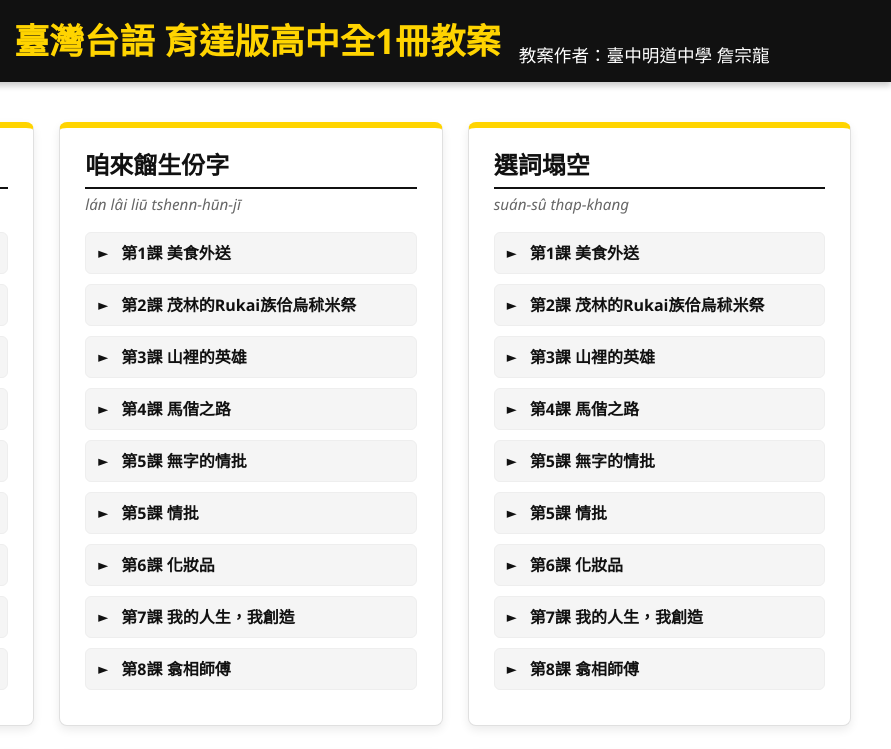
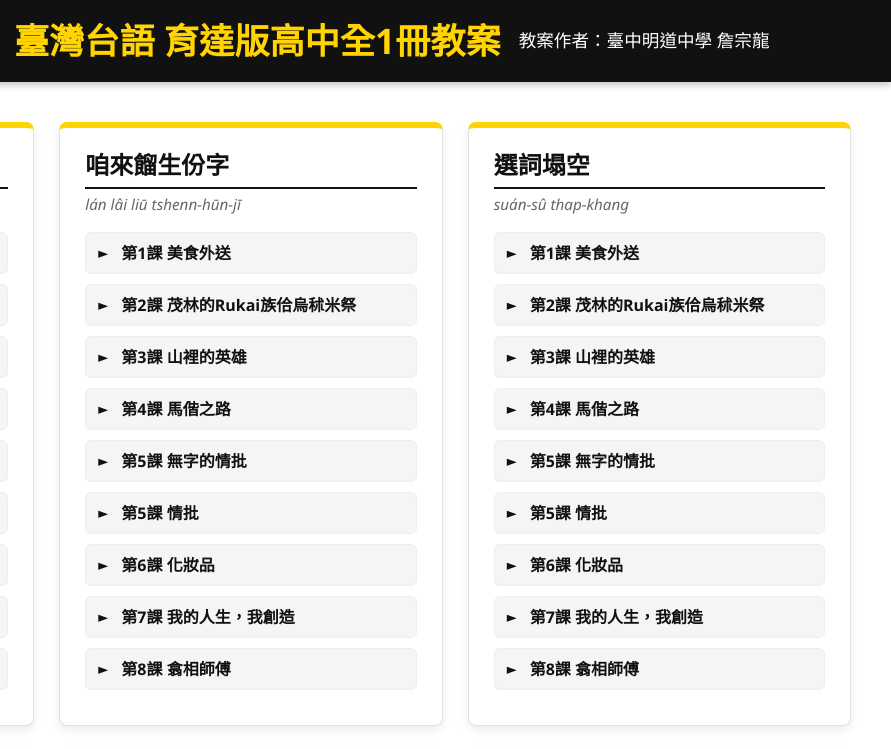
Before and after one commit to cyril-Mingdao/YUDA-B1, a plain HTML site: page index.html in a window 1280 px wide. Shown: the top 749 px of the page, 389-1280 px from the left. Drawn offline with Linux system fonts and the light colour scheme.

Commit message:
入口頁：logo、主標題、教案作者垂直置中同一水平
Co-Authored-By: Claude Opus 5.5 <noreply@anthropic.com>

```diff
--- a/index.html
+++ b/index.html
@@ -80,8 +80,6 @@
             font-size: 1.1em;
             color: #FFFFFF;
             line-height: 1;
-            align-self: flex-end;
-            padding-bottom: 4px;
         }
 
         .container {
```
